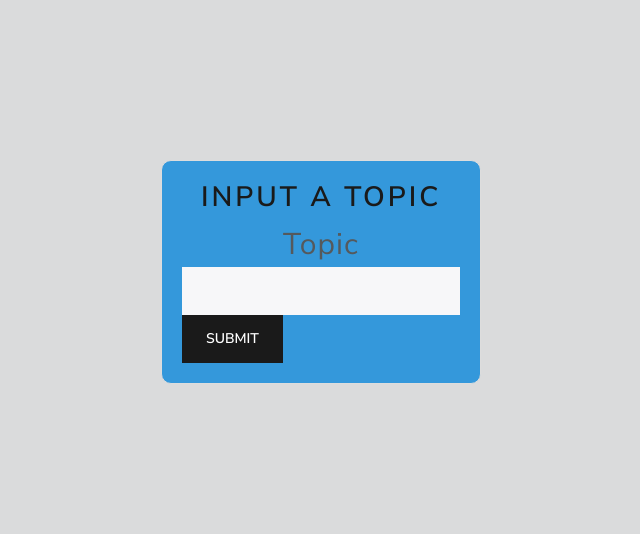
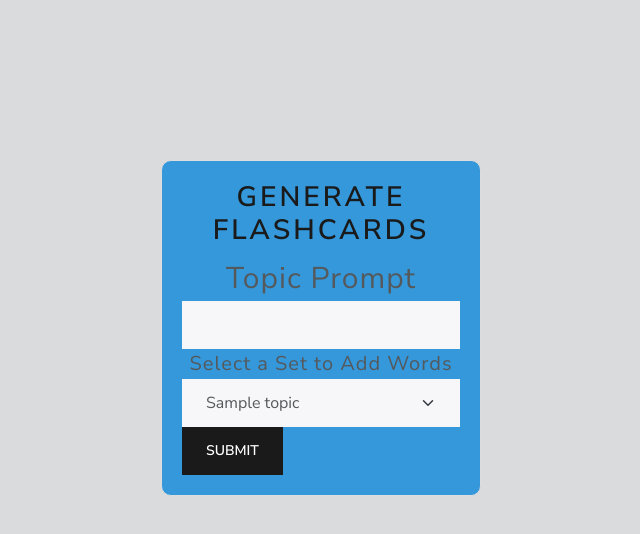
Before and after one commit to mariashapo/FlashCards, a Flask app: template api/templates/generate_words.html in a window 1280 px wide. Shown: the part 92-626 px from the top of the page, without its empty margins (319-959 px from the left). Run offline with Flask 3, Linux system fonts and the light colour scheme; the template is opened without the code that fills it: most values are stand-ins (such as "Sample title", 1, 10 or a date in 2020); some libraries are stand-ins or nearby versions.

Commit message:
Added a funcinality to select a flash card set when generating cards

```diff
--- a/api/app.py
+++ b/api/app.py
@@ -22,6 +22,7 @@ app = Flask(__name__)
 @app.route("/")
 def index():
     return render_template("index.html")
+
 
 @app.route("/topics")
 def topics():
@@ -74,9 +75,6 @@ def add_new_topic():
 
 @app.route("/add_word")
 def add_word():
-    # Call the custom SQL function using rpc with an empty params argument
-    # response = supabase.rpc('get_distinct_topic_ids', params={}).execute()
-
     # Fetch corresponding topic names from Topics table
     topics_data = supabase.table("Topics").select("id, name").execute()
     topics = {topic["id"]: topic["name"] for topic in topics_data.data}
@@ -90,7 +88,13 @@ def add_word():
 
 @app.route("/generate_words")
 def generate_words():
-    return render_template("generate_words.html")
+    # Fetch corresponding topic names from Topics table
+    topics_data = supabase.table("Topics").select("id, name").execute()
+    topics = {topic["id"]: topic["name"] for topic in topics_data.data}
+
+    # Filter only the names of the topics that are used in Flashcards
+    topics_list = [{"id": topic_id, "name": topics[topic_id]} for topic_id in topics]
+    return render_template("generate_words.html", topics_list=topics_list)
 
 
 @app.route("/added_word", methods=["POST"])
@@ -114,20 +118,39 @@ def added_word():
 
 @app.route("/generated_words", methods=["POST"])
 def generated_words():
-    topic = request.form.get("topic")
-    current_vocab_pairs = supabase.table("Flashcards").select("word1").execute().data
+    # Get the selected topic/set to add the words to
+    topic_id = request.form.get("topic")
+    topic_data = supabase.table("Topics").select("name").eq("id", topic_id).execute()
+    topic_name = topic_data.data[0]["name"]
+
+    # Get the user prompt
+    prompt = request.form.get("prompt")
+    current_vocab_pairs = (
+        supabase.table("Flashcards")
+        .select("word1")
+        .eq("topic_id", topic_id)
+        .execute()
+        .data
+    )
     existing_vocab = [pair["word1"] for pair in current_vocab_pairs]
+
     # Open AI Request
-    output_list = query(topic, existing_vocab)
+    output_list = query(prompt, existing_vocab)
     # Insert data into Supabase
     for item in output_list:
-        data = {"word1": item["English"], "word2": item["Spanish"]}
+        data = {
+            "word1": item["English"],
+            "word2": item["Spanish"],
+            "topic_id": topic_id,
+        }
         response = supabase.table("Flashcards").insert(data).execute()
         try:
             response.data[0]["word1"]
         except (TypeError, AttributeError):
             print("Error adding flash cards to database.")
-    return render_template("generated_words.html", output_list=output_list)
+    return render_template(
+        "generated_words.html", output_list=output_list, topic_name=topic_name
+    )
 
 
 @app.route("/display_words")
@@ -150,6 +173,7 @@ def query(topic, current_vocab):
     # Constructing the prompt
     max_length = 50
     level = "beginner"
+
     prompt = (
         f"Create 10 unique entries of English-Spanish word pairs related "
         f"to the topic '{topic}', tailored for a {level} level. Each entry "
--- a/api/templates/generate_words.html
+++ b/api/templates/generate_words.html
@@ -26,14 +26,24 @@
    <div class="row">
    <div class="cool-md-12">
    <div class="form-box form-background">
-       <h2 class="text-center">Input a topic</h2>
+       <h2 class="text-center">Generate Flashcards</h2>
    <form action="generated_words" method="post">
 
        <div class="form-group">
         <div style="text-align: center;">
-       <label for="topic" class="text-center" style="font-size: 30px;">Topic</label>
+       <label for="prompt" class="text-center" style="font-size: 30px;">Topic Prompt</label>
         </div>
-       <input type="text" id="topic" class="form-control" name="topic" required>
+       <input type="text" id="prompt" class="form-control" name="prompt" required>
+        </div>
+        <!-- Topic Selection Dropdown -->
+        <div class="form-group">
+            <div style="text-align: center;">
+            <label for="topic" class="text-center" style="font-size: 20px;">Select a Set to Add Words</label>
+            <select class="form-select" id="topic" name="topic">
+                {% for topic in topics_list %}
+                <option value="{{ topic.id }}">{{ topic.name }}</option>
+                {% endfor %}
+            </select>
         </div>
 
        <button type="submit"class="btn btn-primary btn-block" >Submit</button>
--- a/api/templates/generated_words.html
+++ b/api/templates/generated_words.html
@@ -16,7 +16,7 @@
     {{ create_navbar("index", "form-background") }}
     <div class="container mt-4">
         <h1 class="bg-success">Success</h1>
-        <h3>The following word-translation pairs were added to the database:</h3>
+        <h3>The following word-translation pairs were added to the {{topic_name}}:</h3>
         <table class="table table-striped">
             <thead>
                 <tr>
```
Also changed, not shown: api/templates/add_word.html (+8 -4 lines).
